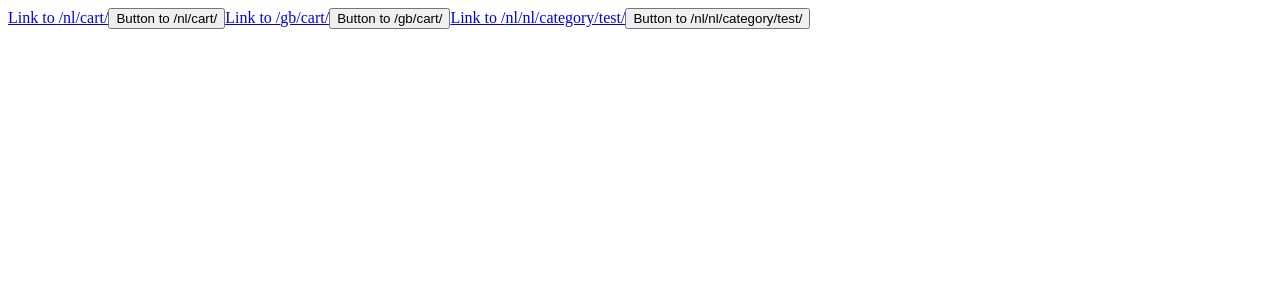
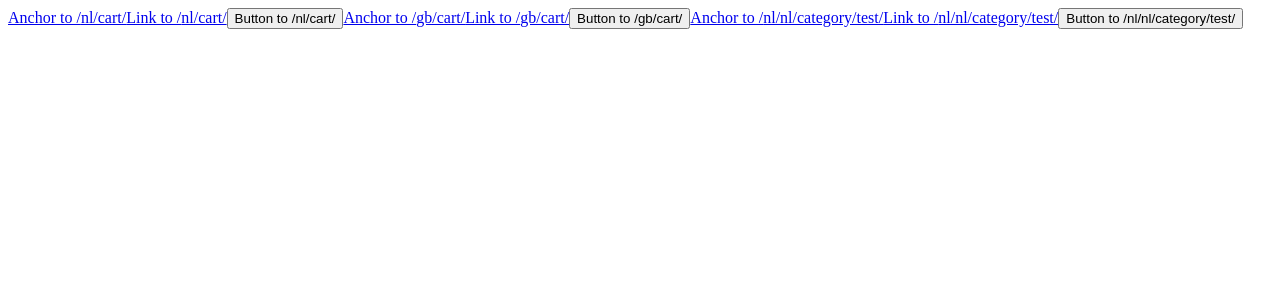
Before and after one commit to Diabl0570/next-test-rewrites-rsc, a Next.js app: page / in a window 1280 px wide. Shown: the top 300 px of the page. Built offline with nearby package versions, Linux system fonts and the light colour scheme.

Commit message:
added anchor to page

```diff
--- a/app/page.tsx
+++ b/app/page.tsx
@@ -11,6 +11,9 @@ const Test = ({ page, href }: { page: string; href?: string }) => {
   const id = page.replaceAll("/", "-");
   return (
     <>
+      <a id={`link-${id}`} href={href}>
+        Anchor to /{page}
+      </a>
       <Link id={`link-${id}`} href={href}>
         Link to /{page}
       </Link>
```
